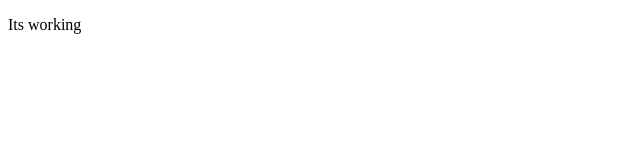
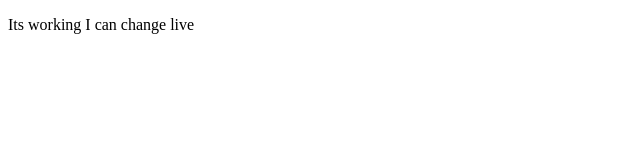
Before and after one commit to muaim/git_repo, a website: page index.html in a window 1280 px wide. Shown: the whole page, without its empty margins (0-640 px from the left). Drawn offline with Linux system fonts and the light colour scheme.

Commit message:
npm_related_commit

```diff
--- a/index.html
+++ b/index.html
@@ -8,6 +8,7 @@
 
 <p>
     Its working
+    I can change live
 </p>
 
 </body>
```
Also changed, not shown: package.json (added, +24 -0 lines), 2 other files.
